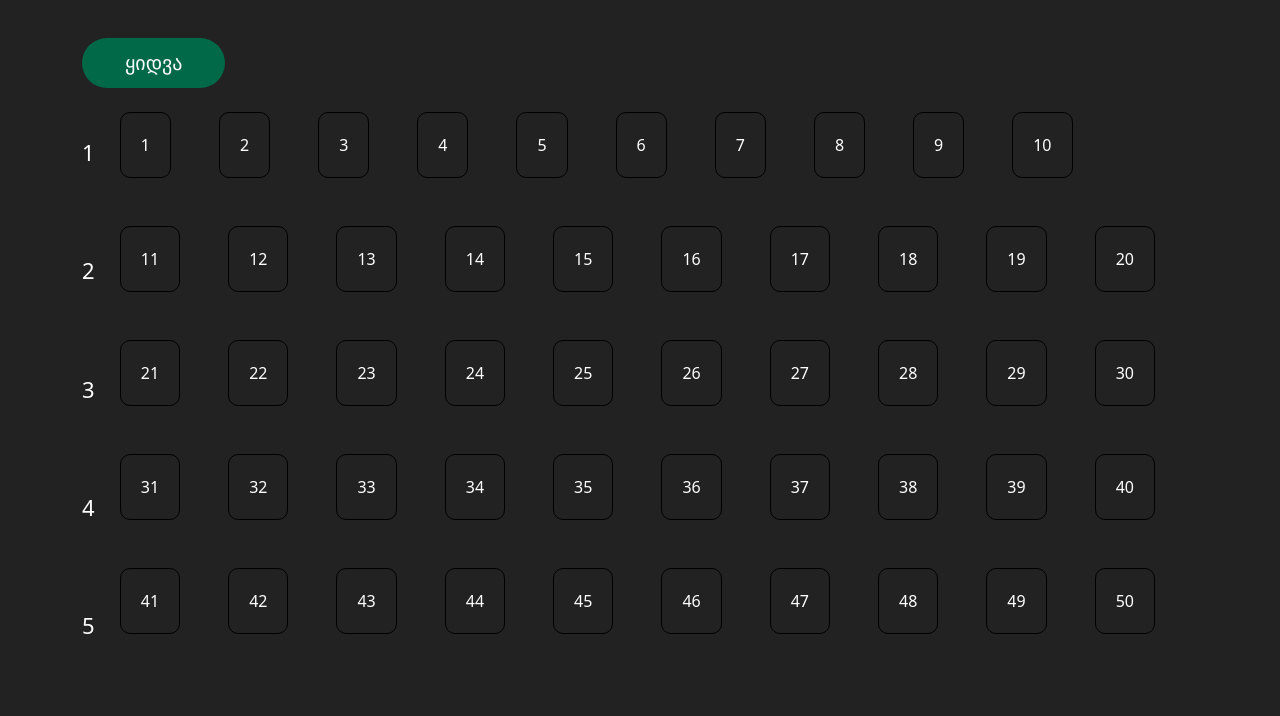
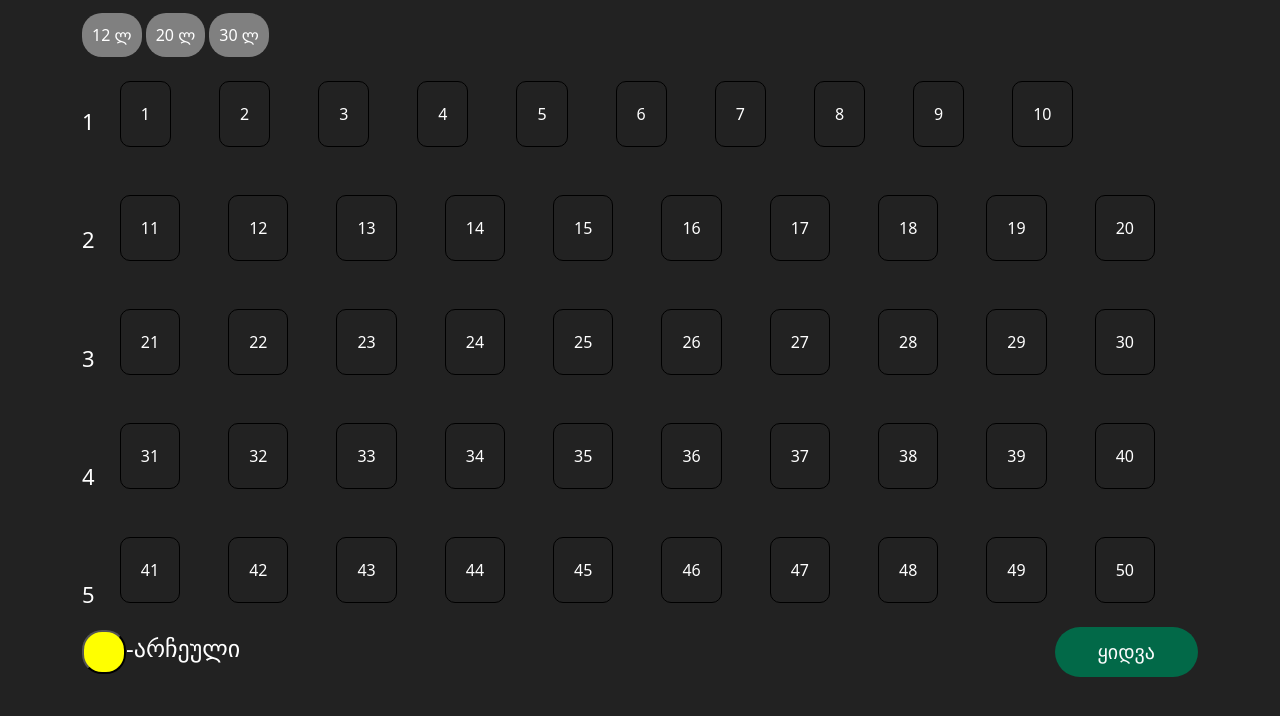
Before and after one commit to Vazha20/davaleba14js, a plain HTML site: page tkt.html in a window 1280 px wide. Shown: the part 78-794 px from the top of the page. Drawn offline with nearby package versions, Linux system fonts and the light colour scheme; no server answers.

Commit message:
newupdate

```diff
--- a/src/seat.js
+++ b/src/seat.js
@@ -58,4 +58,76 @@ document.addEventListener('DOMContentLoaded', function() {
       return seatPrices.standard;
     }
   }
+
+const priceElement = document.querySelector('.firstButton');
+priceElement.addEventListener('click', changeColor);
+
+function changeColor() {
+  const seatingArea = document.querySelector('.seating-area');
+  const seats = seatingArea.querySelectorAll('.seat').length;
+
+
+  seatingArea.style.color = '';
+
+  for (let i = 1; i <= seats; i++) {
+    const seat = seatingArea.querySelector('.seat:nth-child(' + i + ')');
+    const seatNumber = parseInt(seat.innerText);
+    const seatPrice = getSeatPrice(seatNumber);
+
+    if (seatPrice === seatPrices.standard) {
+      if (seat.style.color !== 'red') {
+        seat.style.color = 'red';
+      } else {
+        seat.style.color = '';
+      }
+    }
+  }
+}
+const priceElementOne = document.querySelector('.buttonOne');
+priceElementOne.addEventListener('click', changeColorOne);
+
+function changeColorOne() {
+  const seatingArea = document.querySelector('.seating-area');
+  const seats = seatingArea.querySelectorAll('.seat').length;
+
+  seatingArea.style.color = '';
+
+  for (let i = 1; i <= seats; i++) {
+    const seat = seatingArea.querySelector('.seat:nth-child(' + i + ')');
+    const seatNumber = parseInt(seat.innerText);
+    const seatPrice = getSeatPrice(seatNumber);
+
+    if (seatPrice === seatPrices.premium) {
+      if (seat.style.color !== 'green') {
+        seat.style.color = 'green';
+      } else {
+        seat.style.color = '';
+      }
+    }
+  }
+}
+const priceElementTwo = document.querySelector('.buttonTwo');
+priceElementTwo.addEventListener('click', changeColorTwo);
+
+function changeColorTwo() {
+  const seatingArea = document.querySelector('.seating-area');
+  const seats = seatingArea.querySelectorAll('.seat').length;
+
+  seatingArea.style.color = '';
+
+  for (let i = 1; i <= seats; i++) {
+    const seat = seatingArea.querySelector('.seat:nth-child(' + i + ')');
+    const seatNumber = parseInt(seat.innerText);
+    const seatPrice = getSeatPrice(seatNumber);
+
+    if (seatPrice === seatPrices.vip) {
+      if (seat.style.color !== 'blue') {
+        seat.style.color = 'blue';
+      } else {
+        seat.style.color = '';
+      }
+    }
+  }
+}
+
 });
--- a/src/styles.css
+++ b/src/styles.css
@@ -287,10 +287,10 @@ p {
     margin-top: 28px;
     font-size: 22px;
 }
-button {
+.btn_primary {
     display: block;
     margin: 0 auto;
-    margin-top: 25px;
+
     padding: 10px 43px 10px 43px;
     border: none;
     border-radius: 32px;
@@ -298,8 +298,8 @@ button {
     background-color: #026948;
     color: #fcfcfc;
 }
-button:hover,
-button:focus {
+.btn_primary:hover,
+.btn_primary:focus {
     background-color: #026948;
     outline: #026948 2px solid;
     cursor: pointer;
@@ -320,3 +320,15 @@ button:focus {
     display: none;
     animation: slant-animate .8s ease-in forwards;
 }
+.chooseBtn{
+    background-color: gray;
+    padding: 10px;
+    border-radius: 20px;
+    border-style: none;
+    color: white;
+}
+.yellowCircle{
+    background-color: yellow;
+    border-radius: 20px;
+    padding: 20px;
+}
--- a/tkt.html
+++ b/tkt.html
@@ -34,15 +34,36 @@
         </div>
       </div>
     </nav>
+
+
   </header>
   <main id="main"></main>
-  <div class="container d-flex align-items-center justify-content-between">
-    <div>
-      <button class="btnOpen">ყიდვა</button>
+
+  <div class="container d-flex align-items-center mr-5 justify-content-between">
+
+      <div>
+      <button  onclick="changeColor()" class="firstButton chooseBtn">12 ლ</button>
+
+      <button  onclick="changeColorOne()" class="buttonOne chooseBtn">20 ლ</button>
+
+      <button  onclick="changeColorTwo()" class="buttonTwo chooseBtn">30 ლ</button>
     </div>
 
-    <div class="cart"></div>
+      <div class="cart"></div>
+
+
   </div>
+  <div class="container d-flex">
+    <div class="font_size row mt-5">
+      <p>1</p>
+      <p>2</p>
+      <p>3</p>
+      <p>4</p>
+      <p>5</p>
+    </div>
+    <div id="seatingArea" class="seating-area"></div>
+  </div>
+
   <section class="box">
     <div class="close">&times;</div>
     <div class="circle">
@@ -64,26 +85,33 @@
         <input type="text" class="last_name" required="required">
         <label for="last_name">გვარი</label>
       </div>
-      <button class="btnSubmit">რეგისტრაცია</button>
+      <button class="btnSubmit btn_primary">რეგისტრაცია</button>
     </div>
     <div class="confirmation-box" style="display: none;">
       <h1>რეგისტრაცია დადასტურებულია</h1>
       <div class="body-text">
       </div>
       <p> მადლობა </p>
-      <button class="btnClose">დახურვა</button>
+      <button class="btnClose btn_primary">დახურვა</button>
     </div>
   </section>
-  <div class="container d-flex">
-    <div class="font_size row mt-5">
-      <p>1</p>
-      <p>2</p>
-      <p>3</p>
-      <p>4</p>
-      <p>5</p>
-    </div>
-    <div class="seating-area"></div>
+
+<div class="container d-flex align-items-center justify-content-between">
+
+
+  <div class="d-flex align-items-center">
+    <button class="yellowCircle"></button>
+  <h4 class="text-white">-არჩეული</h4>
   </div>
+  <div>
+    <button class="btnOpen btn_primary">ყიდვა</button>
+  </div>
+
+
+</div>
+
+
+
   <script src="https://cdn.jsdelivr.net/npm/bootstrap@5.3.0-alpha3/dist/js/bootstrap.bundle.min.js" integrity="sha384-ENjdO4Dr2bkBIFxQpeoTz1HIcje39Wm4jDKdf19U8gI4ddQ3GYNS7NTKfAdVQSZe" crossorigin="anonymous"></script>
   <script src="./src/seat.js"></script>
   <script src="src/moviesfortkt.js"></script>
```
